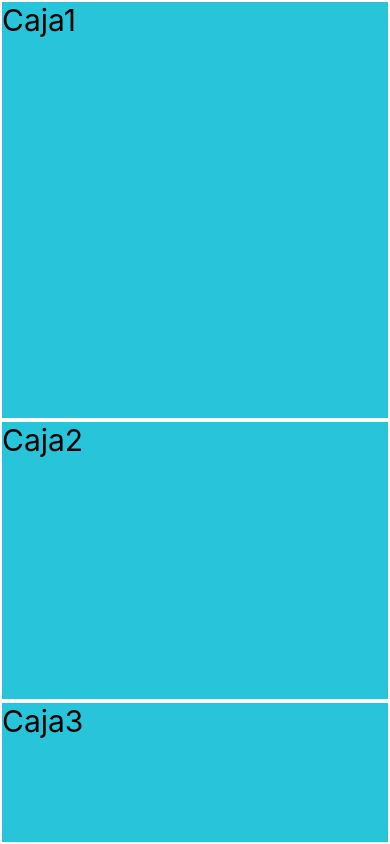
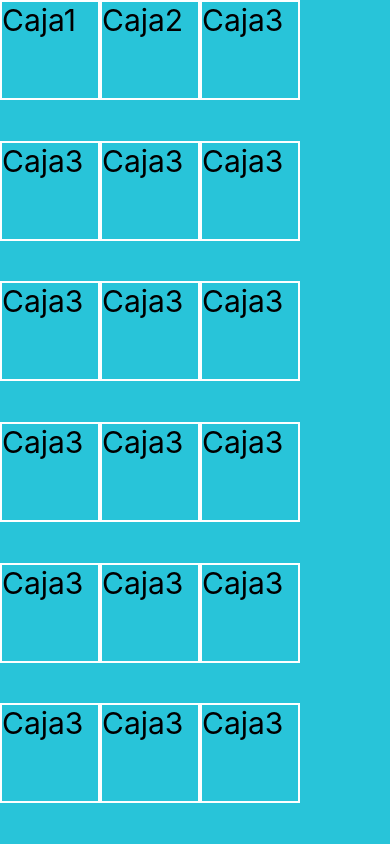
Before and after one commit to maximopeoficiales/counter-app-react-native-fh, a React Native app: screen / in a window 390 px wide. Built offline with nearby package versions, Linux system fonts and the light colour scheme.

Commit message:
ADD: explicacion de flex-direction

```diff
--- a/src/screens/FlexBoxScreen.tsx
+++ b/src/screens/FlexBoxScreen.tsx
@@ -6,6 +6,21 @@ export const FlexBoxScreen = () => {
       <Text style={styles.box1}>Caja1</Text>
       <Text style={styles.box2}>Caja2</Text>
       <Text style={styles.box3}>Caja3</Text>
+      <Text style={styles.box3}>Caja3</Text>
+      <Text style={styles.box3}>Caja3</Text>
+      <Text style={styles.box3}>Caja3</Text>
+      <Text style={styles.box3}>Caja3</Text>
+      <Text style={styles.box3}>Caja3</Text>
+      <Text style={styles.box3}>Caja3</Text>
+      <Text style={styles.box3}>Caja3</Text>
+      <Text style={styles.box3}>Caja3</Text>
+      <Text style={styles.box3}>Caja3</Text>
+      <Text style={styles.box3}>Caja3</Text>
+      <Text style={styles.box3}>Caja3</Text>
+      <Text style={styles.box3}>Caja3</Text>
+      <Text style={styles.box3}>Caja3</Text>
+      <Text style={styles.box3}>Caja3</Text>
+      <Text style={styles.box3}>Caja3</Text>
     </View>
   )
 }
@@ -13,22 +28,27 @@ export const FlexBoxScreen = () => {
 const styles = StyleSheet.create({
   container: {
     flex: 1,
+    flexWrap: "wrap",
     backgroundColor: "#28C4D9",
+    flexDirection: "row",
   },
   box1: {
-    flex: 3, // 3+2+1=6 3/6
+    width: 100,
+    height: 100,
     borderWidth: 2,
     borderColor: "white",
     fontSize: 30
   },
   box2: {
-    flex: 2, // 3+2+1=6 2/6
+    width: 100,
+    height: 100,
     borderWidth: 2,
     borderColor: "white",
     fontSize: 30
   },
   box3: {
-    flex: 1,// 3+2+1=6 1/6
+    width: 100,
+    height: 100,
     borderWidth: 2,
     borderColor: "white",
     fontSize: 30
```
